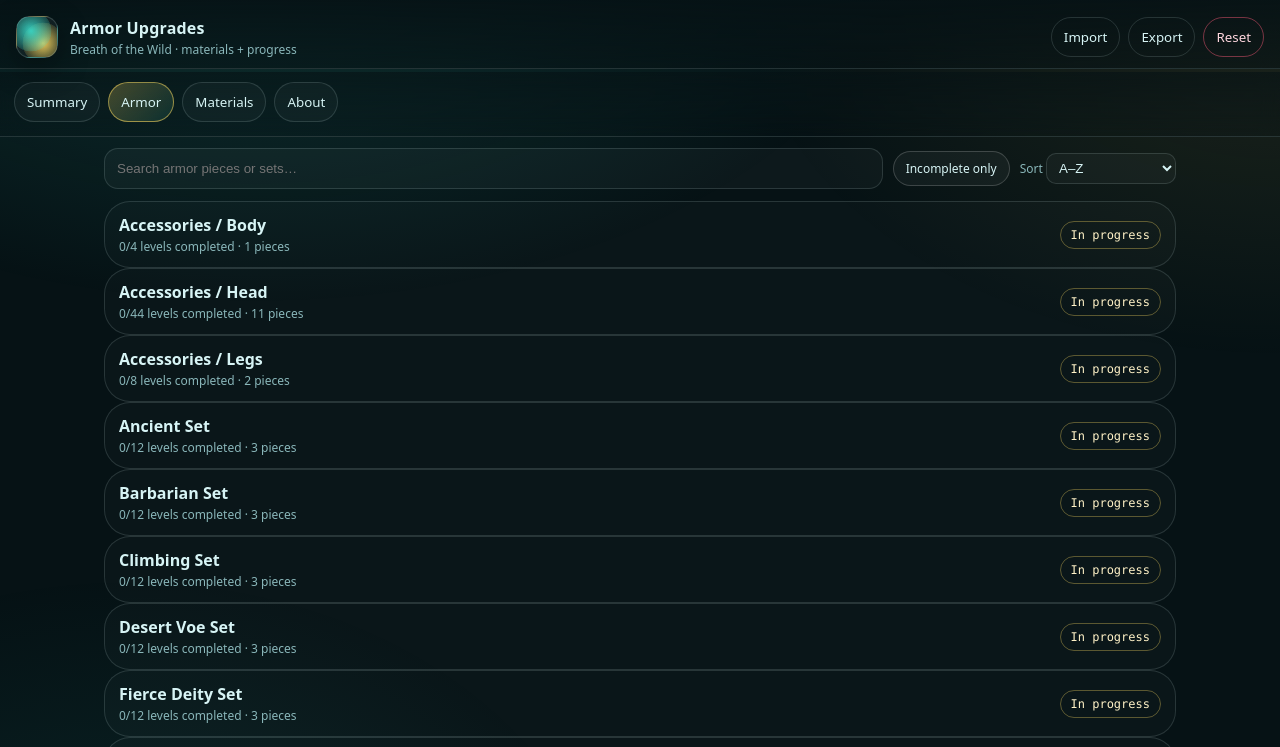
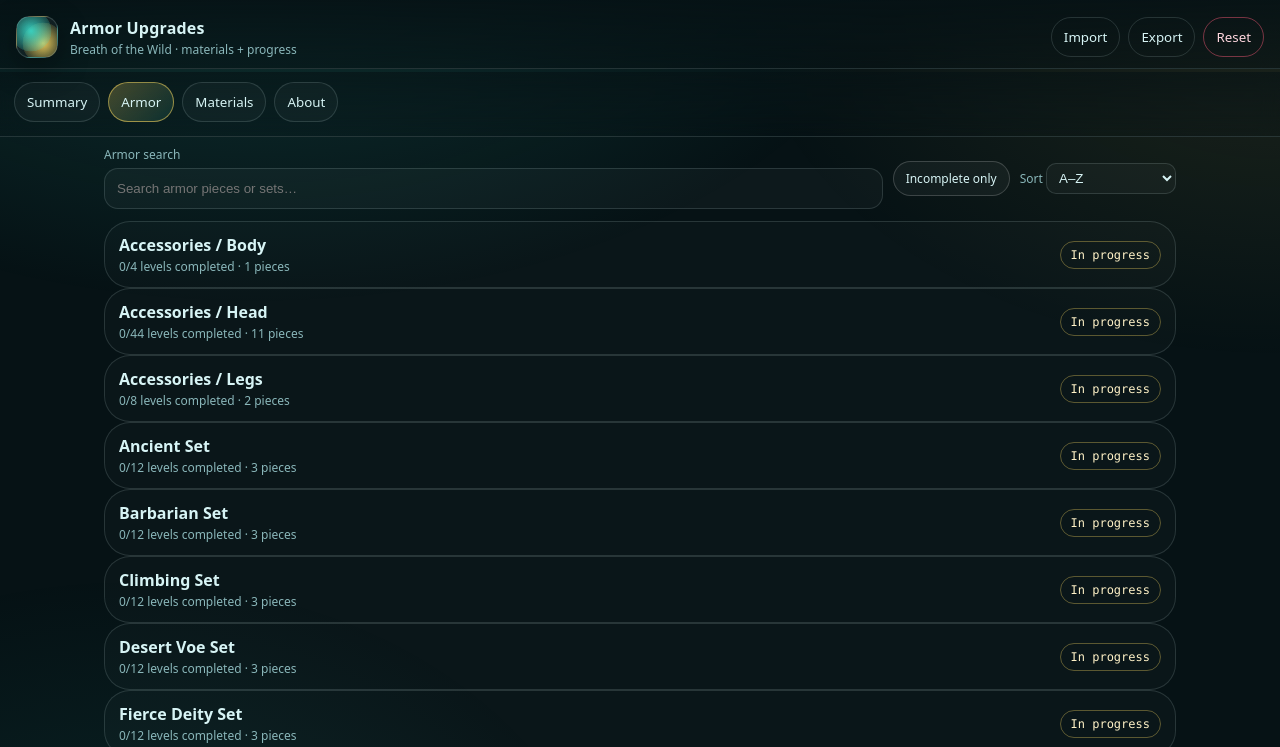
Before and after one commit to kabaka/botw-armor-tracker, a website with bundled scripts: page index.html in a window 1280 px wide. Both pictures are taken after a click on the tab "Armor". Shown: the top 747 px of the page. Built offline with nearby package versions, Linux system fonts and the light colour scheme.

Commit message:
fix: add accessible labels to search inputs

```diff
--- a/src/ui.js
+++ b/src/ui.js
@@ -321,6 +321,7 @@
   view.innerHTML = `
     <div class="armor-toolbar">
       <div class="search">
+        <label class="search-label tiny muted" for="armorSearch">Armor search</label>
         <input id="armorSearch" placeholder="Search armor pieces or sets…" />
       </div>
       <div class="armor-view-controls">
@@ -716,6 +717,7 @@
   view.innerHTML = `
     <div class="materials-toolbar">
       <div class="search" style="margin-bottom:0">
+        <label class="search-label tiny muted" for="matSearch">Materials search</label>
         <input id="matSearch" placeholder="Search materials…" />
       </div>
       <div class="mat-view-controls">
--- a/styles.css
+++ b/styles.css
@@ -151,7 +151,16 @@
 .pill.warn{border-color:rgba(244,211,94,.35); color:#fff2c7}
 
 .search{
-  display:flex; gap:10px; align-items:center; margin-bottom:10px;
+  display:flex;
+  flex-direction:column;
+  gap:6px;
+  align-items:stretch;
+  margin-bottom:10px;
+}
+.search .search-label{
+  font-size:12px;
+  color:var(--muted);
+  line-height:1.2;
 }
 .search input{
   width:100%;
```
Also changed, not shown: tests/renderArmor.dom.test.js (+21 -0 lines).
